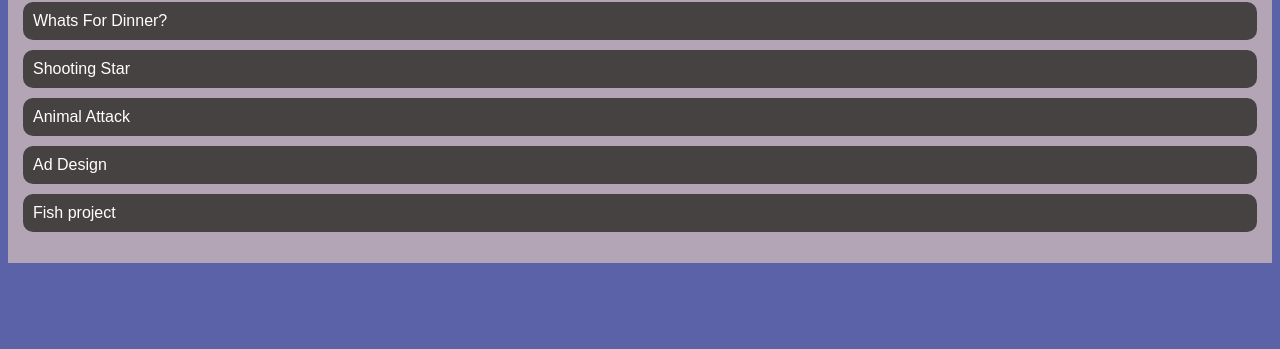
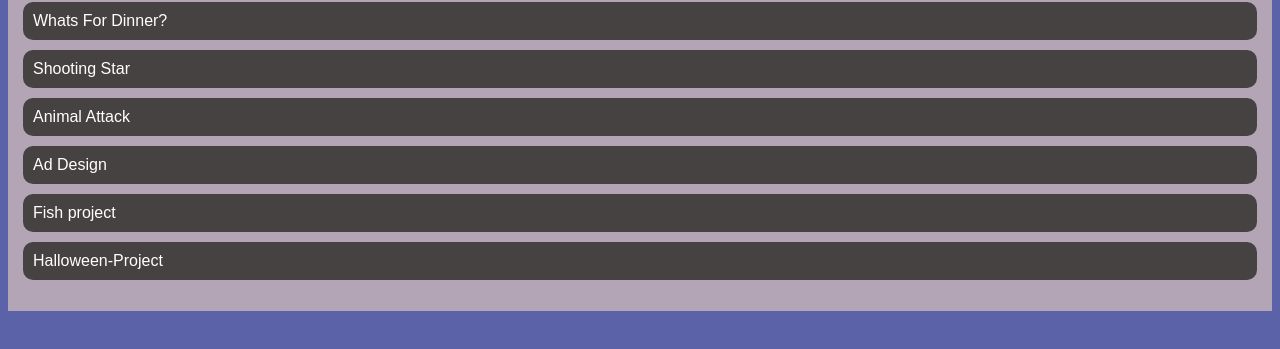
Before and after one commit to TheSomeone05/TheSomeone05, a plain HTML site: page portfolio.html in a window 1280 px wide. Shown: the part 343-692 px from the top of the page. Drawn offline with Linux system fonts and the light colour scheme.

Commit message:
new halloween project

```diff
--- a/portfolio.html
+++ b/portfolio.html
@@ -113,6 +113,7 @@
                     <li><a href="https://www.khanacademy.org/computer-programming/spin-off-of-project-animal-attack/6400133133025280/">Animal Attack</a></li>
                     <li><a href="https://www.khanacademy.org/computer-programming/spin-off-of-project-ad-design/6085219658022912/">Ad Design</a></li>
                     <li><a href="https://www.khanacademy.org/computer-programming/spin-off-of-project-fish-tank/5233204283359232">Fish project</a></li>
+                    <li><a href="https://www.khanacademy.org/computer-programming/halloween-project/6333068912148480/">Halloween-Project</a></li>
                     </ul>
 
                 </div>
```
